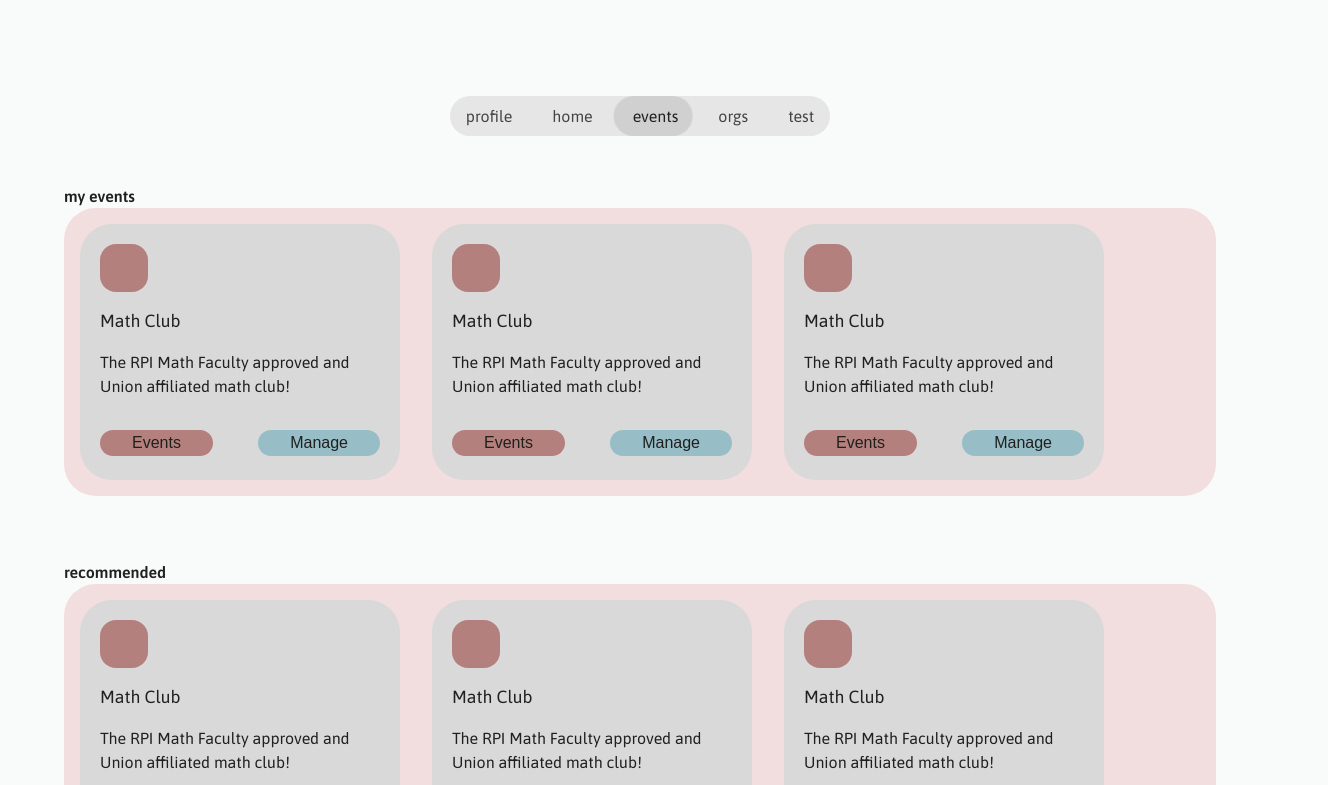
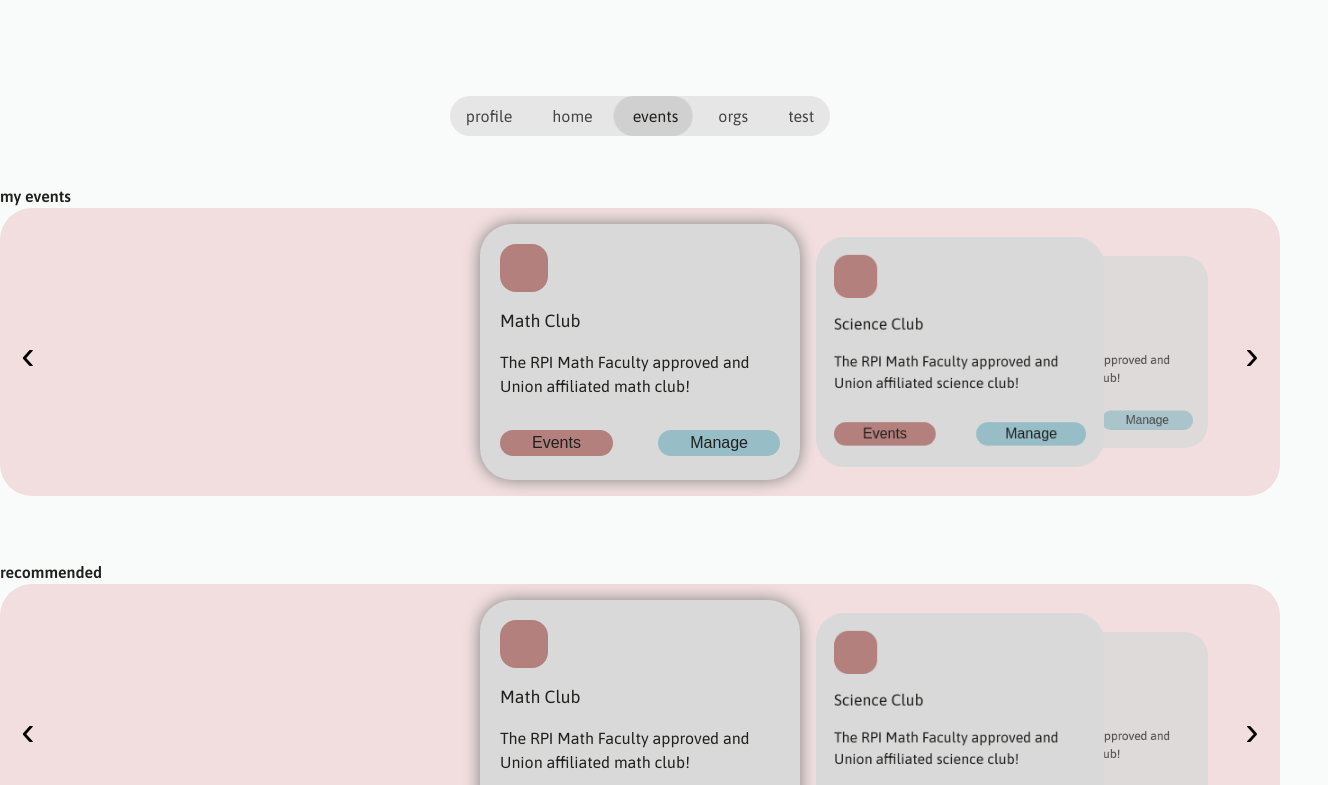
Before and after one commit to CApy-RPI/webui, a React (Vite) app: page /events in a window 1280 px wide. Shown: the top 785 px of the page, 1328 px wide, since content can reach past the window. Built offline with nearby package versions, Linux system fonts and the light colour scheme.

Commit message:
Working Carousel V1

```diff
--- a/src/components/Carousel.tsx
+++ b/src/components/Carousel.tsx
@@ -1,32 +1,63 @@
+import { useState } from 'react';
 import '../css/carousel.css';
-import Organization from './Organization.tsx';
+import Organization from './Organization';
 
 type CarouselProps = {
     type: string;
 };
 
 export default function Carousel({ type }: CarouselProps) {
+    const [active, setActive] = useState(0);
+
+    const organizations = [
+        { title: 'Math Club', desc: 'The RPI Math Faculty approved and Union affiliated math club!' },
+        { title: 'Science Club', desc: 'The RPI Math Faculty approved and Union affiliated science club!' },
+        { title: 'Gym Club', desc: 'The RPI Math Faculty approved and Union affiliated gym club!' },
+        { title: 'Dance Club', desc: 'The RPI Math Faculty approved and Union affiliated dance club!' },
+        { title: 'English Club', desc: 'The RPI Math Faculty approved and Union affiliated english club!' },
+        { title: 'Coding Club', desc: 'The RPI Math Faculty approved and Union affiliated coding club!' },
+        { title: 'Archery Club', desc: 'The RPI Math Faculty approved and Union affiliated archery club!' },
+        { title: 'Golf Club', desc: 'The RPI Math Faculty approved and Union affiliated golf club!' },
+        { title: 'Running Club', desc: 'The RPI Math Faculty approved and Union affiliated running club!' },
+        { title: 'Study Club', desc: 'The RPI Math Faculty approved and Union affiliated study club!' },
+    ];
+
+    const moveLeft = () => {
+        setActive((prev) => Math.max(prev - 1, 0));
+    };
+
+    const moveRight = () => {
+        setActive((prev) => Math.min(prev + 1, organizations.length - 1));
+    };
+
     return (
-        <>
-            <div className="carousel-container">
-                <div>
-                    <span className="carousel-title">{type}</span>
-                    <div className="carousel">
-                        <Organization
-                            title="Math Club"
-                            desc="The RPI Math Faculty approved and Union affiliated math club!"
-                        />
-                        <Organization
-                            title="Math Club"
-                            desc="The RPI Math Faculty approved and Union affiliated math club!"
-                        />
-                        <Organization
-                            title="Math Club"
-                            desc="The RPI Math Faculty approved and Union affiliated math club!"
-                        />
-                    </div>
+        <div className="carousel-container">
+            <span className="carousel-title">{type}</span>
+
+            <div className="carousel-wrapper">
+                <button className="carousel-arrow left" onClick={moveLeft}>
+                    ‹
+                </button>
+
+                <div className="carousel">
+                    {organizations.map((org, index) => {
+                        const offset = index - active;
+                        return (
+                            <Organization
+                                key={index}
+                                className={`carousel-item offset-${offset}`}
+                                title={org.title}
+                                desc={org.desc}
+                                onClick={() => setActive(index)}
+                            />
+                        );
+                    })}
                 </div>
+
+                <button className="carousel-arrow right" onClick={moveRight}>
+                    ›
+                </button>
             </div>
-        </>
+        </div>
     );
 }
--- a/src/components/Organization.tsx
+++ b/src/components/Organization.tsx
@@ -1,13 +1,16 @@
 import '../css/organizations.css';
+import '../css/carousel.css';
 
 type OrganizationProps = {
     title: string;
     desc: string;
+    className: string;
+    onClick?: () => void;
 };
 
-export default function Organization({ title, desc }: OrganizationProps) {
+export default function Organization({ title, desc, className, onClick }: OrganizationProps) {
     return (
-        <div className="org">
+        <div className={`org ${className}`} onClick={onClick}>
             <div className="org-metadata">
                 <div className="image-placeholder"></div>
                 <span className="org-title">{title}</span>
--- a/src/css/carousel.css
+++ b/src/css/carousel.css
@@ -7,19 +7,6 @@
 .carousel-container {
     display: flex;
     flex-direction: column;
-    align-items: center;
-}
-
-.carousel {
-    width: 72rem;
-    background: var(--carousel-bg);
-    height: 18rem;
-    border-radius: 2rem;
-    padding: 1rem;
-    display: flex;
-    flex-direction: row;
-    align-items: center;
-    gap: 2rem;
 }
 
 .carousel-title {
@@ -28,3 +15,108 @@
     color: var(--standard-bw-text);
     font-weight: 600;
 }
+
+.carousel-wrapper {
+    position: relative;
+    display: flex;
+    flex-direction: row;
+    align-items: center;
+    border-radius: 2rem;
+    background: var(--carousel-bg);
+    gap: 1rem;
+}
+
+/* main carousel stage */
+.carousel {
+    width: 72rem;
+    height: 18rem;
+    padding: 1rem;
+    position: relative;
+    overflow: hidden;
+}
+
+/* card positioning */
+.carousel-item {
+    position: absolute;
+    top: 50%;
+    left: 50%;
+    transform: translate(-50%, -50%) scale(0.7);
+    opacity: 0;
+    transition:
+        transform 0.4s ease,
+        opacity 0.4s ease,
+        box-shadow 0.4s ease;
+    will-change: transform;
+}
+
+/* ===================================================== */
+
+/* OFFSETS                                               */
+
+/* ===================================================== */
+
+.offset-2 {
+    transform: translate(90%, -50%) scale(0.75);
+    opacity: 0.8;
+}
+
+.offset-1 {
+    transform: translate(50%, -50%) scale(0.9);
+    opacity: 1;
+    z-index: 2;
+}
+
+.offset-0 {
+    transform: translate(-50%, -50%) scale(1);
+    opacity: 1;
+    z-index: 3;
+    box-shadow: 0 0 1rem gray;
+}
+
+/* stylelint-disable-next-line selector-class-pattern */
+.offset--1 {
+    transform: translate(-150%, -50%) scale(0.9);
+    opacity: 1;
+    z-index: 2;
+}
+
+/* stylelint-disable-next-line selector-class-pattern */
+.offset--2 {
+    transform: translate(-190%, -50%) scale(0.75);
+    opacity: 0.8;
+}
+
+/* hide far cards */
+[class*='offset-3'],
+[class*='offset--3'] {
+    opacity: 0;
+    pointer-events: none;
+}
+
+/* arrow buttons */
+.carousel-arrow {
+    z-index: 10;
+    width: 2.5rem;
+    height: 2.5rem;
+    border-radius: 50%;
+    border: none;
+    background: transparent;
+    cursor: pointer;
+    font-size: 2.5rem;
+    color: black;
+    transition: var(--site-transition);
+}
+
+.carousel-arrow:hover {
+    scale: 1.1;
+}
+
+/* left arrow */
+.carousel-arrow.left {
+    margin-left: 0.5rem;
+}
+
+/* right arrow */
+.carousel-arrow.right {
+    margin-right: 0.5rem;
+}
--- a/src/css/organizations.css
+++ b/src/css/organizations.css
@@ -5,6 +5,7 @@
     background: var(--org-bg);
     padding: 1.25rem;
     color: var(--standard-bw-text);
+    cursor: pointer;
 }
 
 .org-metadata {
```
